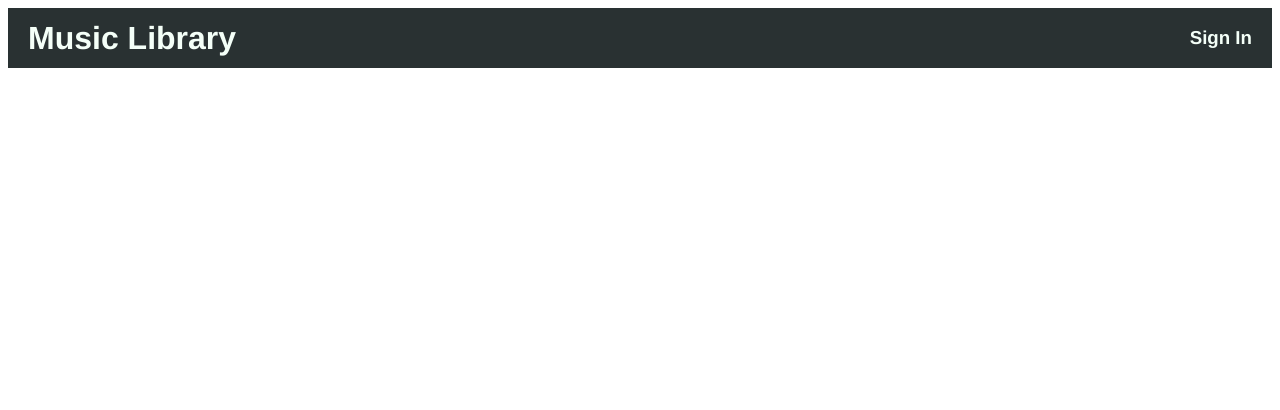
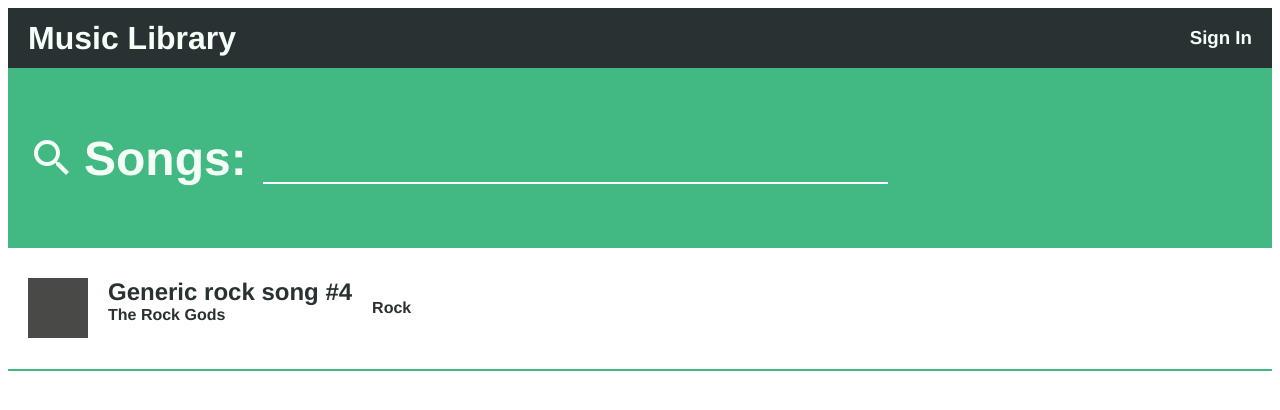
Before and after one commit to Jlawlzz/music-library-manager, a Vue app: page / in a window 1280 px wide. Shown: the top 410 px of the page. Built offline with nearby package versions, Linux system fonts and the light colour scheme.

Commit message:
Added: - Header, List, & ListItem components - Mixin flex layout and colors .less files

```diff
--- a/index.html
+++ b/index.html
@@ -3,6 +3,7 @@
   <head>
     <meta charset="utf-8">
     <meta name="viewport" content="width=device-width,initial-scale=1.0">
+    <link href="https://fonts.googleapis.com/icon?family=Material+Icons" rel="stylesheet">
     <title>music-library</title>
   </head>
   <body>
--- a/src/App.vue
+++ b/src/App.vue
@@ -1,7 +1,7 @@
 <template>
   <div id="app">
     <app-nav/>
-    <router-view class="ml-main"/>
+    <router-view/>
   </div>
 </template>
 
@@ -17,15 +17,14 @@
 </script>
 
 <style lang="less">
-#app {
-  font-family: 'Avenir', Helvetica, Arial, sans-serif;
-  -webkit-font-smoothing: antialiased;
-  -moz-osx-font-smoothing: grayscale;
-  text-align: center;
-  color: #F4FFF8;
-}
+  @import './styles/layout';
 
-.ml-main {
-
-}
+  #app {
+    // .flex-vertical-container;
+    font-family: 'Avenir', Helvetica, Arial, sans-serif;
+    -webkit-font-smoothing: antialiased;
+    -moz-osx-font-smoothing: grayscale;
+    // text-align: center;
+    color: #F4FFF8;
+  }
 </style>
--- /dev/null
+++ b/src/components/AppHeader.vue
@@ -0,0 +1,58 @@
+<template>
+  <div class="ml-header">
+    <div class="search">
+      <i class="material-icons search-icon">search</i>
+      <div class="search-selector">
+        <h1>Songs:</h1>
+      </div>
+      <div class="search-bar">
+        <input></input>
+      </div>
+    </div>
+  </div>
+</template>
+
+<script>
+  export default {
+    name: 'AppHeader',
+  };
+</script>
+
+<style scoped lang="less">
+  @import '../styles/mixins';
+
+  .ml-header {
+    .flex-horizontal-container;
+    padding: 30px 20px;
+    background-color: #42B983;
+    height: 120px;
+  }
+
+  .search {
+    .flex-horizontal-container;
+    align-items: center;
+
+    .search-icon {
+      font-size: 48px;
+    }
+
+    .search-selector {
+      padding: 0 8px;
+      font-size: 24px;
+    }
+
+    .search-bar {
+      padding: 0 8px;
+      input {
+        color: @white;
+        height: 48px;
+        font-size: 48px;
+        background-color: transparent;
+        border-top: none;
+        border-right: none;
+        border-left: none;
+        border-bottom: 2px solid #ffffff;
+      }
+    }
+  }
+</style>
--- a/src/components/AppNav.vue
+++ b/src/components/AppNav.vue
@@ -21,6 +21,7 @@
 </script>
 
 <style scoped lang="less">
+
   .ml-nav {
     height: 60px;
     flex-direction: row;
--- a/src/components/Header.vue
+++ /dev/null
@@ -1,12 +0,0 @@
-<template>
-  <div class="ml-header"></div>
-</template>
-
-<script>
-  export default {
-    name: 'Header',
-  };
-</script>
-
-<style scoped lang="less">
-</style>
--- a/src/components/List.vue
+++ b/src/components/List.vue
@@ -1,10 +1,37 @@
 <template>
-  <div class="ml-list"></div>
+  <div class="ml-list">
+    <list-item
+      v-for="item in listItems"
+      :key="item.id"
+      :title="item.title"
+      :url="item.url"
+      :genre="item.genre"
+      :artist="item.artist">
+    </list-item>
+  </div>
 </template>
 
 <script>
+  import ListItem from '@/components/ListItem';
+
   export default {
     name: 'List',
+    components: {
+      listItem: ListItem,
+    },
+    data() {
+      return {
+        listItems: [
+          {
+            id: 1,
+            title: 'Generic rock song #4',
+            artist: 'The Rock Gods',
+            genre: 'Rock',
+            url: 'url1',
+          },
+        ],
+      };
+    },
   };
 </script>
 
--- /dev/null
+++ b/src/components/ListItem.vue
@@ -0,0 +1,59 @@
+<template>
+  <div class="ml-list-item">
+    <div class="album-artwork"></div>
+    <div class="main-content">
+      <h2>{{title}}</h2>
+      <h4>{{artist}}</h4>
+    </div>
+    <h4>{{genre}}</h4>
+  </div>
+</template>
+
+<script>
+  export default {
+    name: 'ListItem',
+    props: {
+      title: {
+        type: String,
+        required: true,
+      },
+      artist: {
+        type: String,
+        required: true,
+      },
+      genre: {
+        type: String,
+        required: true,
+      },
+      url: {
+        type: String,
+        required: true,
+      },
+    },
+  };
+</script>
+
+<style scoped lang="less">
+  @import '../styles/mixins';
+
+  .ml-list-item {
+    .flex-horizontal-container;
+    padding: 30px 20px;
+    border-bottom: 2px solid @green;
+    color: @grey-dark;
+  }
+
+  .album-artwork {
+    background-color: @grey-light;
+    height: 60px;
+    width: 60px;
+  }
+
+  .main-content {
+    margin: 0 20px;
+
+    h2, h4 {
+      margin: 0;
+    }
+  }
+</style>
--- /dev/null
+++ b/src/styles/mixins.less
@@ -0,0 +1,2 @@
+@import './colors';
+@import './layout';
--- a/src/views/Homepage.vue
+++ b/src/views/Homepage.vue
@@ -1,18 +1,18 @@
 <template>
   <div class="ml-homepage">
-    <header/>
+    <app-header/>
     <list/>
   </div>
 </template>
 
 <script>
-  import Header from '@/components/Header';
+  import AppHeader from '@/components/AppHeader';
   import List from '@/components/List';
 
   export default {
     name: 'Homepage',
     components: {
-      header: Header,
+      appHeader: AppHeader,
       list: List,
     },
     data() {
@@ -24,5 +24,10 @@
 </script>
 
 <!-- Add "scoped" attribute to limit CSS to this component only -->
-<style scoped>
+<style scoped lang="less">
+  @import '../styles/layout';
+
+  .ml-homepage {
+    .flex-vertical-container;
+  }
 </style>
```
